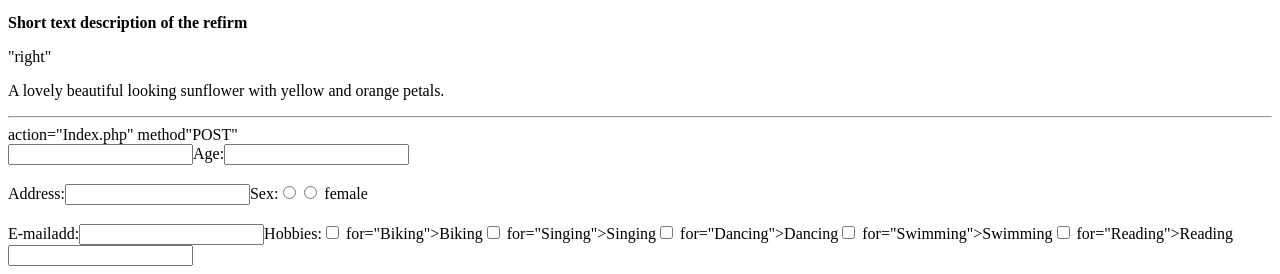
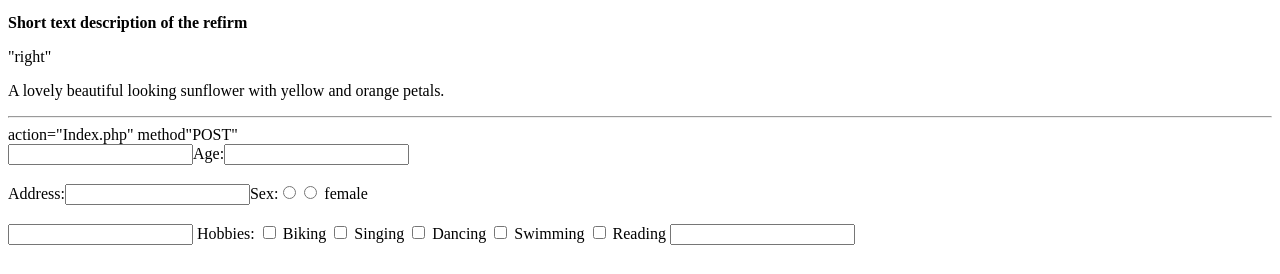
Before and after one commit to kyle-aguirre1/form101, a plain HTML site: page index.html in a window 1280 px wide. Shown: the part 599-873 px from the top of the page. After the commit the page ends 852 px from the top, so only its background shows below. Drawn offline with Linux system fonts and the light colour scheme.

Commit message:
Update index.html

```diff
--- a/index.html
+++ b/index.html
@@ -20,18 +20,18 @@
 <input type="radio" id"male" name="Sex" value="male">
 <input type="radio" id"female" name"Sex" value="male">
 <label for="female"> female</label> <br><br>
-<label>E-mailadd:</label>
+<label E-mailadd:</label>
 <input type="text" id"required e-mail"> <label>Hobbies:</label>
 <input type="checkbox" id"biking" name="hobbies" value"biking>
-  <label> for="Biking">Biking</label>
+  <label for="Biking">Biking</label>
 <input type="checkbox" id"singing" name"hobbies" value"biking">
-  <label> for="Singing">Singing</label>
+  <label for="Singing">Singing</label>
   <input type="checkbox" id"Dancing" name"hobbies" value"biking">
-  <label> for="Dancing">Dancing</label>
+  <label for="Dancing">Dancing</label>
   <input type="checkbox" id"Swimming" name"hobbies" value"biking">
-  <label> for="Swimming">Swimming</label>
+  <label for="Swimming">Swimming</label>
   <input type="checkbox" id"Reading" name"hobbies" value"biking">
-  <label> for="Reading">Reading</label>
+  <label for="Reading">Reading</label>
   <input type="text" id"submit">
 </table>
   </body>
```
